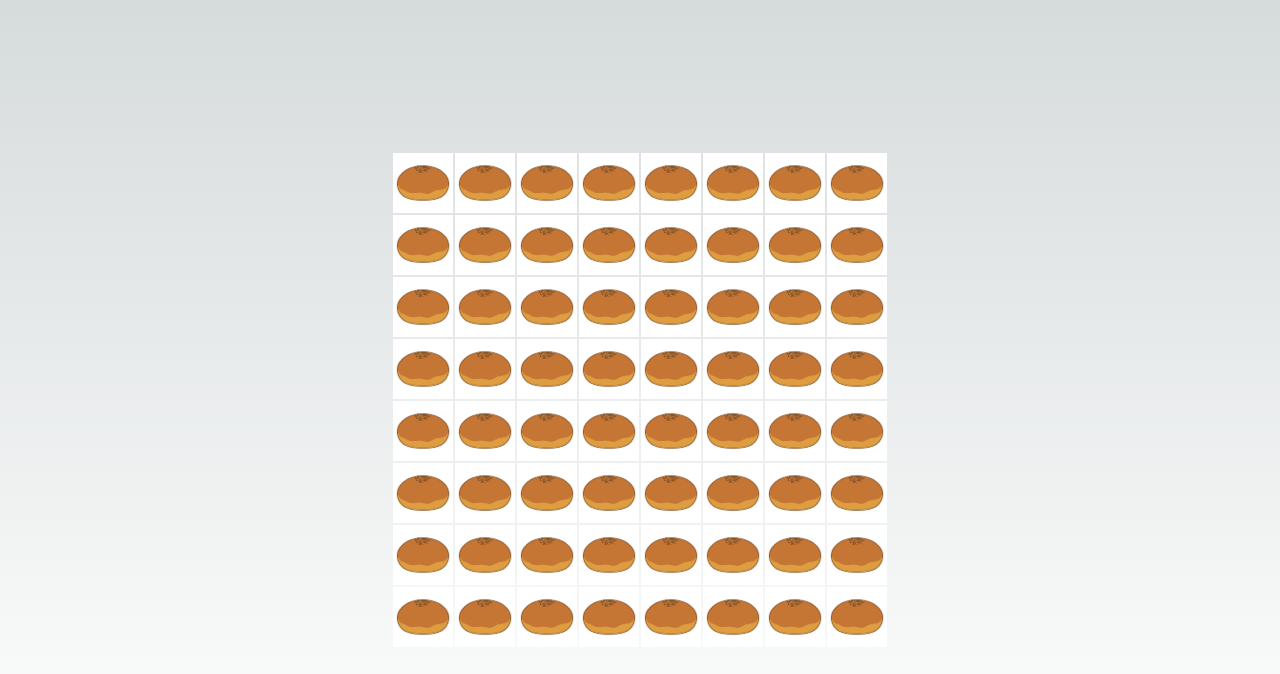
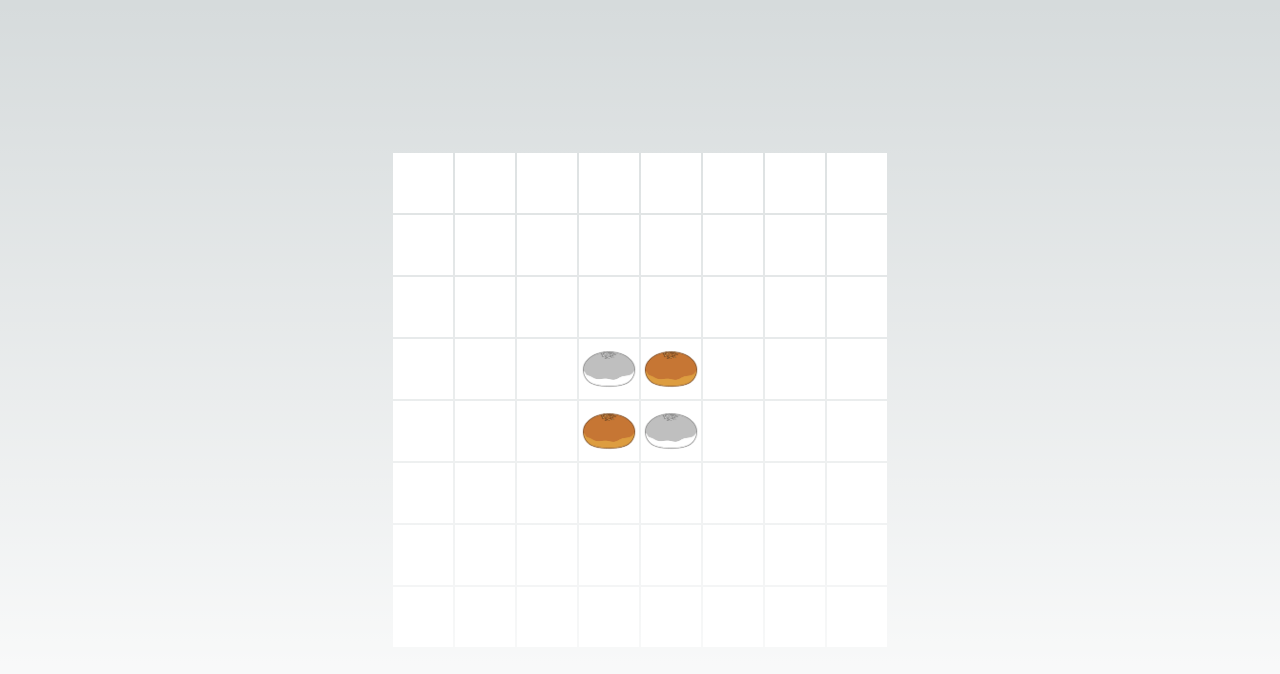
Before and after one commit to kajiyai/AnpanReversi, a Next.js app: page / in a window 1280 px wide. Shown: the top 674 px of the page. Built offline with nearby package versions, Linux system fonts and the light colour scheme.

Commit message:
初期値を設定して、いろんなところにアンパンを置けるようになったよ。

```diff
--- a/pages/index.tsx
+++ b/pages/index.tsx
@@ -1,24 +1,34 @@
 import React, { useState } from 'react';
 
-const TwoDimensionalArray: React.FC = () => {
+const Reversi: React.FC = () => {
   const [twoDimensionalArray, setTwoDimensionalArray] = useState<number[][]>([]);
-  const [activeImage, setActiveImage] = useState<number>(0);
-  const [imgPath1, setImgPath1] = useState<string>('/anpan.png');
-  const [imgPath2, setImgPath2] = useState<string>('/anpan_gray.png');
 
   // 2次元配列の初期化
   if (twoDimensionalArray.length === 0) {
     for (let i = 0; i < 8; i++) {
       twoDimensionalArray[i] = [];
       for (let j = 0; j < 8; j++) {
+        if (i === 3 && j === 3 || i === 4 && j === 4) {
+          twoDimensionalArray[i][j] = 1;
+        } else if (i === 3 && j === 4 || i === 4 && j === 3) {
           twoDimensionalArray[i][j] = 0;
+        } else {
+          twoDimensionalArray[i][j] = -1;
+        }
       }
     }
   }
 
+  const [imgPath1, setImgPath1] = useState<string>('/anpan.png');
+  const [imgPath2, setImgPath2] = useState<string>('/anpan_gray.png');
+
   const handleClick = (i: number, j: number) => {
     const updatedArray = [...twoDimensionalArray];
+    if (updatedArray[i][j] === -1) {
+      updatedArray[i][j] = 0;
+    } else {
       updatedArray[i][j] = updatedArray[i][j] === 0 ? 1 : 0;
+    }
     setTwoDimensionalArray(updatedArray);
   };
 
@@ -30,6 +40,7 @@ const TwoDimensionalArray: React.FC = () => {
             <tr key={i}>
               {row.map((col, j) => (
                 <td key={j}>
+                  {col !== -1 ? (
                     <div
                       className={col === 1 ? 'grid-item-active' : 'grid-item-inactive'}
                       onClick={() => handleClick(i, j)}
@@ -40,6 +51,9 @@ const TwoDimensionalArray: React.FC = () => {
                         style={{ width: '100%', height: '100%' }}
                       />
                     </div>
+                  ) : (
+                    <div className="grid-item-inactive" onClick={() => handleClick(i, j)} />
+                  )}
                 </td>
               ))}
             </tr>
@@ -50,4 +64,4 @@ const TwoDimensionalArray: React.FC = () => {
   );
 };
 
-export default TwoDimensionalArray;
+export default Reversi;
```
Lines whose indentation alone changed are shown as unchanged.
